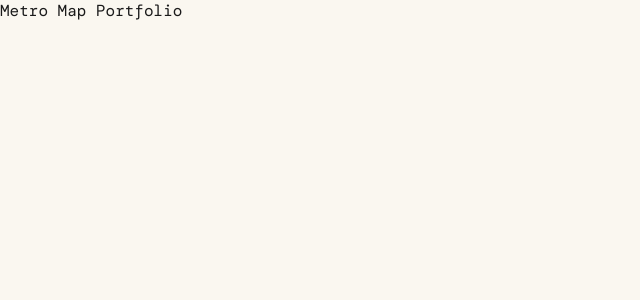
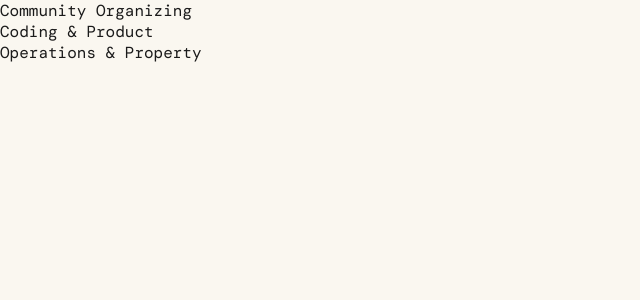
Before and after one commit to cestellevif/Portfolio, a React (Vite) app: page / in a window 1280 px wide. Shown: the top 300 px of the page, without its empty margins (0-640 px from the left). Built offline with nearby package versions, Linux system fonts and the light colour scheme; a web font is replaced by a local one.

Commit message:
feat: content data layer — 3 lines, 10 stations

```diff
--- a/src/App.jsx
+++ b/src/App.jsx
@@ -1,3 +1,11 @@
+import { LINES } from './data/projects.js'
+
 export default function App() {
-  return <div className="app">Metro Map Portfolio</div>
+  return (
+    <div className="app">
+      {LINES.map(line => (
+        <div key={line.id}>{line.label}</div>
+      ))}
+    </div>
+  )
 }
--- /dev/null
+++ b/src/data/projects.js
@@ -0,0 +1,128 @@
+// src/data/projects.js
+// Single source of truth for all metro map content.
+// Structure: 3 lines, 10 stations total.
+// Each station has a goal (the achievement) and substops (things that radiated FROM achieving it).
+
+export const LINES = [
+  {
+    id: 'red',
+    colorHex: '#E3000F',
+    colorVar: 'var(--color-red)',
+    label: 'Community Organizing',
+    background: 'var(--color-cream)',
+    stations: [
+      {
+        id: 'march-for-science',
+        goal: 'Get a large turnout for the March for Science.',
+        substops: [
+          'Established communications team',
+          'Templated internal communications',
+          'Wrote press release',
+        ],
+      },
+      {
+        id: 'recycle-hawaii',
+        goal: 'Establish Recycle Hawaii as an educational advocacy organization in Hilo.',
+        substops: [
+          'Hired executive director',
+          'Supported her initial phase',
+          'Interacted with press and media',
+        ],
+      },
+      {
+        id: 'blue-mask-group',
+        goal: 'Get protective equipment to people when institutional supply chains had failed.',
+        substops: [
+          'Sourced reusable materials — higher quality, lower waste',
+          'Stood up production operation',
+          'Coordinated last-mile distribution at scale',
+          'Delivered under conditions of genuine urgency',
+        ],
+      },
+      {
+        id: 'ayso',
+        goal: 'Triple volunteer participation and eliminate burnout without adding staff.',
+        substops: [
+          'Redesigned coordination architecture',
+          'Built role ladders',
+          'Created warm handoffs',
+          'Distributed ownership model — structure became self-sustaining',
+        ],
+      },
+      {
+        id: 'olympia-planning',
+        goal: 'Ensure community development decisions reflect long-term civic values.',
+        substops: [
+          'Appointed commissioner',
+          'Active ongoing participation',
+        ],
+      },
+    ],
+  },
+  {
+    id: 'blue',
+    colorHex: '#003DA5',
+    colorVar: 'var(--color-blue)',
+    label: 'Coding & Product',
+    background: 'var(--color-cream)',
+    stations: [
+      {
+        id: 'pemdas',
+        goal: 'Make math engaging for kids through creativity, customization, and play.',
+        substops: [
+          'AR game teaching order of operations',
+          'Customizable pets as motivation — infinite combinations',
+          'Led concept, back-end logic, UX, testing, and QA',
+          'Reached production — targeting Google Play',
+        ],
+      },
+      {
+        id: 'abq',
+        goal: 'Help readers become active, not passive, consumers of news.',
+        substops: [
+          'Chrome extension: Words, Proof, Missing question categories',
+          'Web app shipped',
+          'Mobile app in Google Play submission',
+          'Mozilla Democracy x AI Incubator grant applicant',
+        ],
+      },
+      {
+        id: 'comprehend',
+        goal: 'Give users a structured lens for analyzing any article.',
+        substops: [
+          'Five lenses: Grounding, Language & Framing, Agency & Actors, Claims & Support, Implications & Assumptions',
+          'Companion product to ABQ',
+          'In progress',
+        ],
+      },
+      {
+        id: 'crosswords',
+        goal: 'Extend the word puzzle format into something spatially and cognitively harder.',
+        substops: [
+          'Five intersecting words guessed simultaneously',
+          'Spatial reasoning layered onto vocabulary challenge',
+          'Google Play approved',
+          'Preparing for public launch',
+        ],
+      },
+    ],
+  },
+  {
+    id: 'yellow',
+    colorHex: '#FFD700',
+    colorVar: 'var(--color-yellow)',
+    label: 'Operations & Property',
+    background: 'var(--color-cream-deep)',
+    stations: [
+      {
+        id: 'property-management',
+        goal: 'Deliver well-managed properties and completed renovations on time.',
+        substops: [
+          'Execute renovation projects on time',
+          'Make cost-saving decisions that deliver real value',
+          'Systems instinct applied to physical infrastructure',
+        ],
+      },
+    ],
+  },
+]
```
